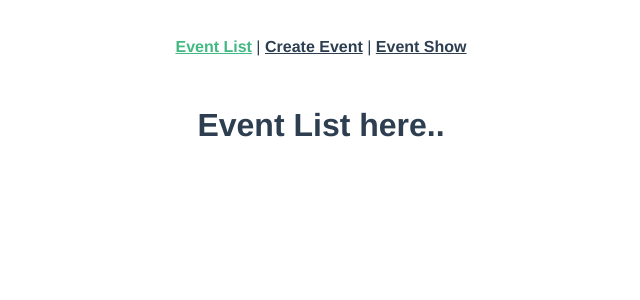
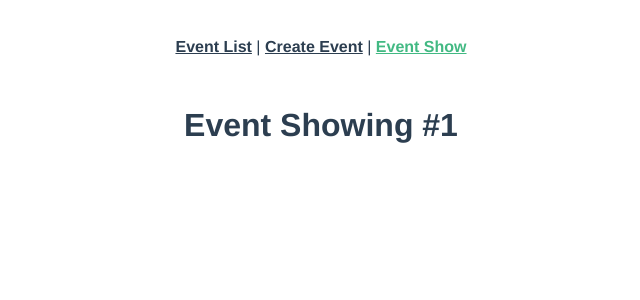
Before and after one commit to shafiqraza/real-world-vue, a Vue app: page /event/1 in a window 1280 px wide. Shown: the top 300 px of the page, without its empty margins (319-959 px from the left). Built offline with nearby package versions, Linux system fonts and the light colour scheme.

Commit message:
Learned dynamic routes and html history to remove # symbol from the url

```diff
--- a/src/App.vue
+++ b/src/App.vue
@@ -3,7 +3,9 @@
     <div id="nav">
       <router-link :to="{ name: 'event-list' }">Event List</router-link> |
       <router-link :to="{ name: 'event-create' }">Create Event</router-link> |
-      <router-link :to="{ name: 'event-show' }">Event Show</router-link>
+      <router-link :to="{ name: 'event-show', params: { id: '1' } }"
+        >Event Show</router-link
+      >
     </div>
     <router-view />
   </div>
--- a/src/router/index.js
+++ b/src/router/index.js
@@ -19,9 +19,10 @@ const routes = [
     component: EventCreate
   },
   {
-    path: '/event/show',
+    path: '/event/:id',
     name: 'event-show',
-    component: EventShow
+    component: EventShow,
+    props: true
   }
   // {
   //   path: "/about",
@@ -35,7 +36,8 @@ const routes = [
 ]
 
 const router = new VueRouter({
-  routes
+  routes,
+  mode: 'history'
 })
 
 export default router
--- a/src/views/EventShow.vue
+++ b/src/views/EventShow.vue
@@ -1,3 +1,8 @@
 <template>
-  <h1>Event Show #1</h1>
+  <h1>Event Showing #{{ id }}</h1>
 </template>
+<script>
+export default {
+  props: ['id']
+}
+</script>
```
